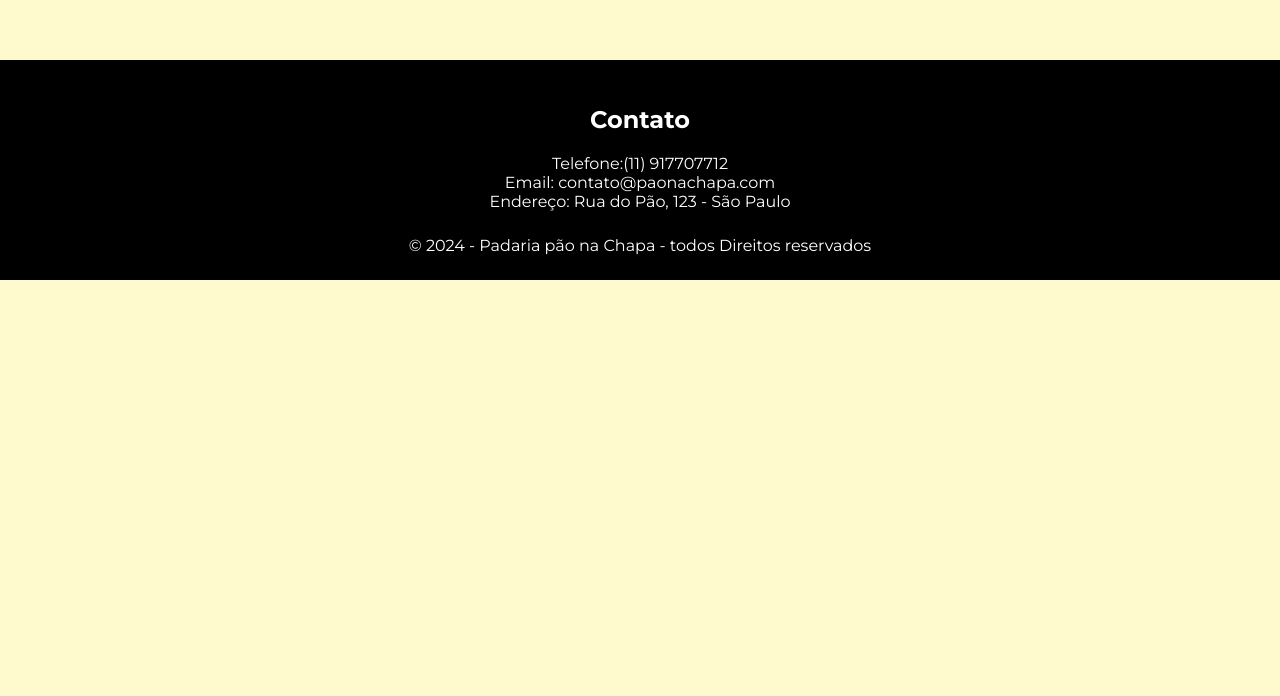
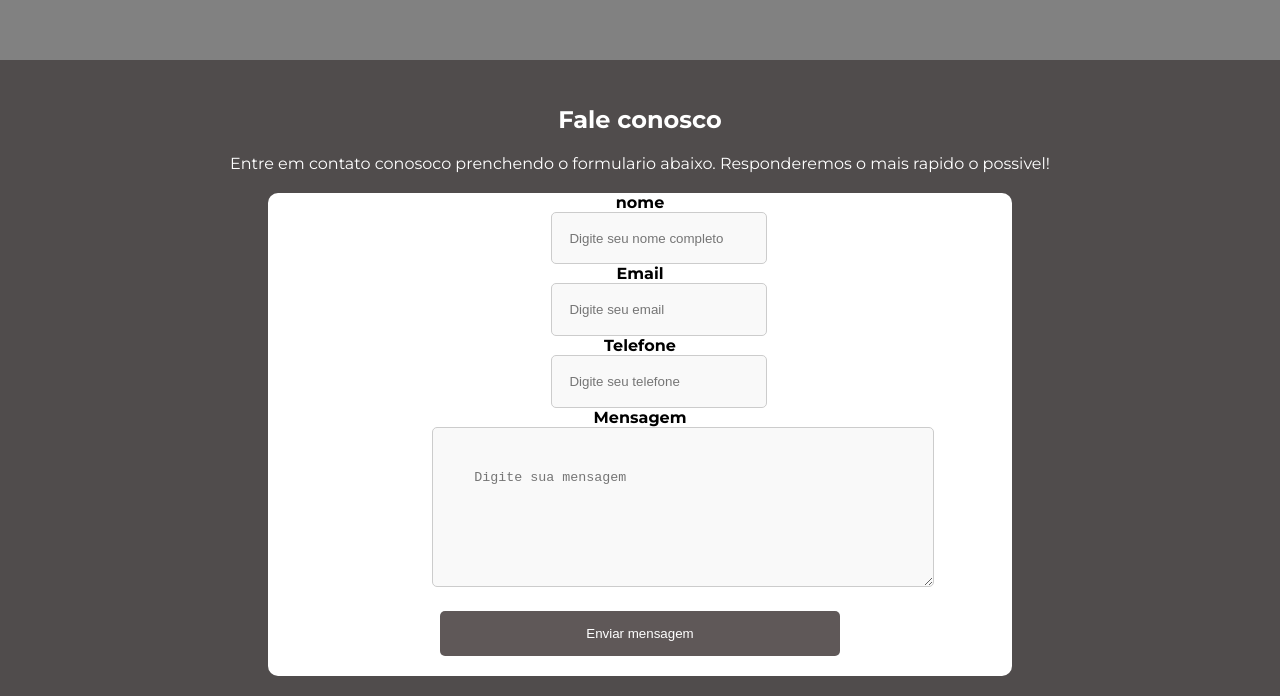
Before and after one commit to juanmarrony/padaria-p-o-na-chapa, a plain HTML site: page index.html in a window 1280 px wide. Shown: the part 1074-1770 px from the top of the page. Before the commit the page ends 1354 px from the top, so only its background shows below. Drawn offline with Linux system fonts and the light colour scheme.

Commit message:
Add files via upload

```diff
--- a/index.html
+++ b/index.html
@@ -83,15 +83,77 @@
         </section>
     </main>
     <footer>
+        <h2> Fale conosco</h2>
+            <p>Entre em contato conosoco prenchendo o formulario abaixo. Responderemos o mais rapido o possivel!
+            </p>
         <section id="contato">
-            <h2>Contato</h2>
-            <p>Telefone:(11) 917707712</p>
-            <p>Email: contato@paonachapa.com</p>
-            <p>Endereço: Rua do Pão, 123 - São Paulo</p>
-            <p class="direitos-autorais">&copy; 2024 - Padaria pão na Chapa - todos Direitos reservados</p>
+            <form id="form-contato">
+                <div class="grupo">
+                    <p>nome</p>
+                    <input
+                    id="nome"
+                    type="text"
+                    placeholder="Digite seu nome completo"
+                    required
+                    />
+                </div>
+
+                <div class="grupo">
+                    <p>Email</p>
+                    <input
+                    id="email"
+                    type="email"
+                    placeholder="Digite seu email"
+                    required
+                    />
+
+                </div>
+
+                <div class="grupo">
+                    <p>Telefone</p>
+                    <input
+                    id="telefone"
+                    type="tel"
+                    placeholder="Digite seu telefone"
+                    required
+                    />
+                </div>
+
+                <div class="grupo">
+                    <p>Mensagem</p>
+                    <textarea
+                    id="mensagem"
+                    placeholder="Digite sua mensagem"
+                    rows="5"
+                    cols="50"
+                    required></textarea>
+                </div>
+                <button type="submit">Enviar mensagem</button>
+
+            </form>
         </section>
     </footer>
+<script>
+    const form = document.getElementById("form-contato");
 
+    form.addEventListener('submit', function (event){
+
+        event.preventDefault();
+
+        const nome = document.getElementById('nome').value;
+        const email = document.getElementById('email').value;
+        const mensagem = document.getElementById('mensagem').value;
+        const telefone = document.getElementById('telefone').value;
+
+        alert("Dados do contato: \n " +
+        "Nome:" + nome + "\n"+
+        "Telefone:" + telefone + "\n"+
+        "Email:" + telefone + "\n"+
+        "Mensagem:" + mensagem + "\n"
+        )
+
+    })
+</script>
 
 </body>
 
--- a/style.css
+++ b/style.css
@@ -10,11 +10,11 @@ body{
     margin-right: 0%;
     margin-top: 0%;
     margin-bottom: 0%;
-    background-color: rgb(255,250,205);
+    background-color: rgb(129, 129, 129);
 }
 
 header{
-    background-color: rgb(83, 83, 83);
+    background-color: rgb(243, 231, 231);
     padding-right: 150px;
     display: flex;
     align-items: center;
@@ -86,7 +86,7 @@ header{
     text-align: center;
 }
 footer{
-    background-color: black;
+    background-color: rgb(80, 76, 76);
     color: white;
     text-align: center;
     padding-top: 25px;
@@ -101,3 +101,60 @@ footer p{
     padding-top: 25px;
     padding-bottom: 25px;
 }
+
+#form-contato{
+    width: 60%;
+    background-color: #fff;
+    border-radius: 10px;
+    display: flex;
+    flex-direction: column;
+    align-items: center;
+}
+
+.grupo{
+    font-weight: bold;
+    color: black;
+}
+
+.grupo input,
+.grupo textarea{
+  width: 100%;
+  padding: 10%;
+  border: 1px solid #ccc;
+  border-radius: 5px;
+  background-color: #f9f9f9;
+}
+
+.grupo input:focus,
+.grupo textarea:focus{
+    border-color: rgb(165, 201, 189);
+    outline: nome
+
+}
+#contato{
+    display: flex;
+    flex-direction: column;
+    align-items: center;
+    text-align: center;
+    color: white;
+    padding: 20px;
+}
+
+#contato button{
+    width: 100%;
+    max-width: 400px;
+    padding: 15px;
+    font-size: bold;
+    background-color: rgb(95, 88, 88);
+    color: white;
+    border: none;
+    border-radius: 5px;
+    cursor: pointer;
+    transition: 0.3 ease;
+    margin-top: 20px;
+    margin-bottom: 20px;
+}
+
+#contato button:houver{
+    background-color: rgb(255,250,205);
+}
```
